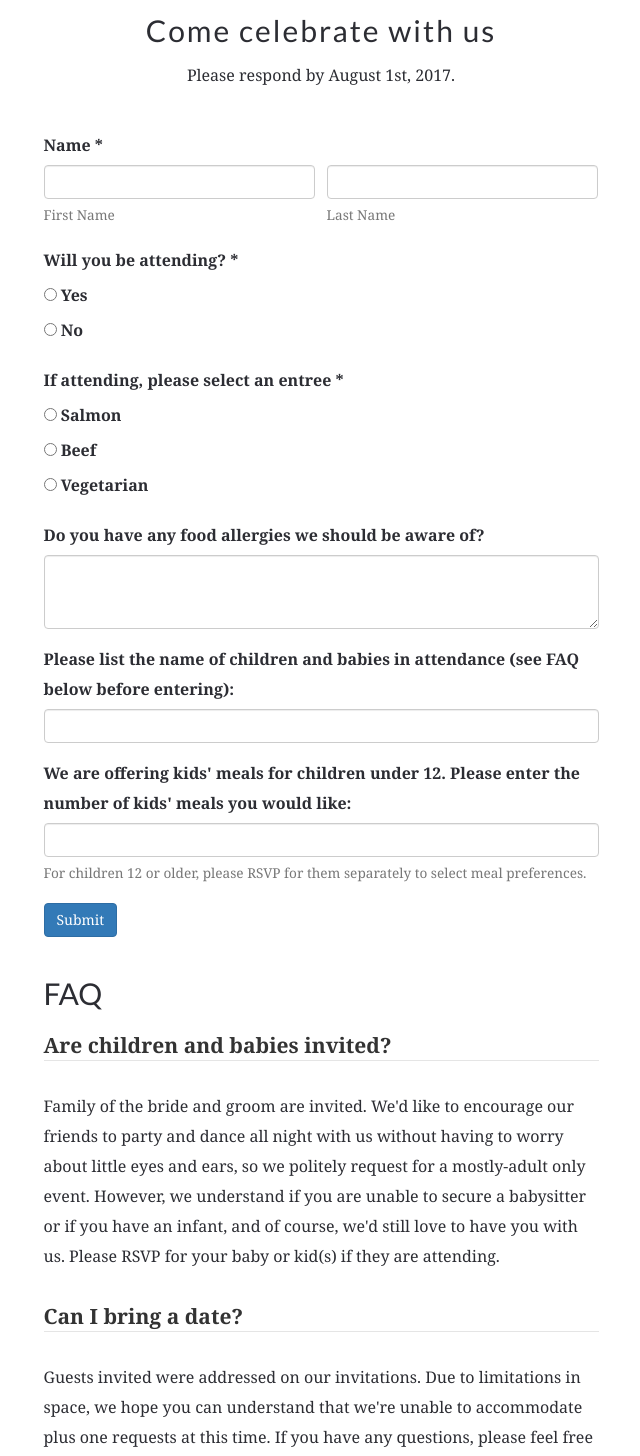
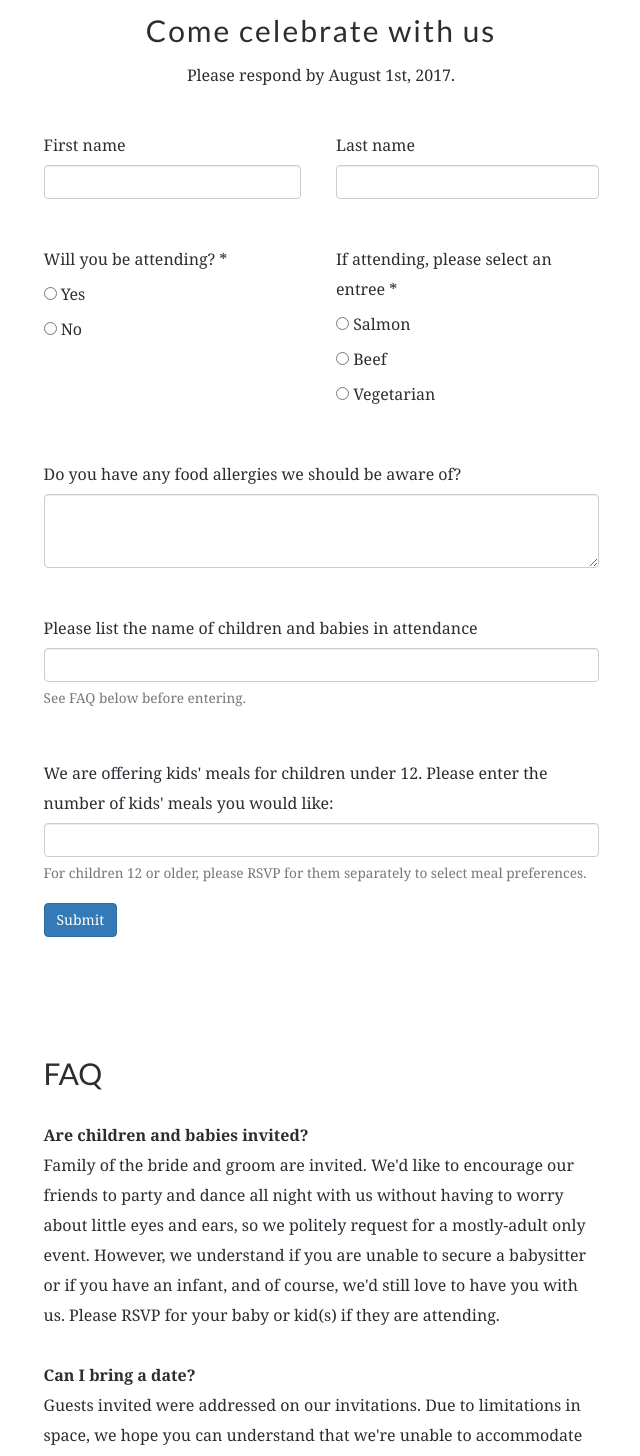
Before and after one commit to hsuhanooi/wedding, a React (Create React App) app: page /rsvp in a window 1280 px wide. Shown: the part 120-1576 px from the top of the page, without its empty margins (319-959 px from the left). Built offline with nearby package versions, Linux system fonts and the light colour scheme.

Commit message:
styled the rsvp page

```diff
--- a/src/App.css
+++ b/src/App.css
@@ -103,16 +103,20 @@ img.modal-image {
 }
 
 .questions {
-  margin-top: 40px;
+  margin-top: 120px;
+}
+
+.questions h2 {
+  margin-bottom: 30px;
 }
 
 .question-div {
-  margin-top: 20px;
+  margin-top: 30px;
 }
 
 p.question {
-  font-size: 16px;
   font-weight: 700;
+  margin: 0;
 }
 
 p.answer {
--- a/src/index.css
+++ b/src/index.css
@@ -23,6 +23,10 @@ h1 {
 
 h4 {
   font-weight: bold;
+}
+
+label {
+  font-weight: normal;
 }
 
 .App {
--- a/src/rsvp_form.js
+++ b/src/rsvp_form.js
@@ -81,21 +81,33 @@ class RsvpForm extends React.Component {
         <Confirmation showSuccess={this.state.showSuccess} />
         <ErrorDialog showErrors={this.state.showErrors} />
         <form onSubmit={this.handleSubmit} action='/rsvp' method='post'>
-          <div>
-            <label className="label-name">Name *</label>
+
+          <div className="row">
+            <div className="flex">
+
+              <div className="col-md-6">
+                <div className="form-group first-name">
+                   <label for="first-name">First name</label>
+                  <input type="text" name="firstName" ref={(firstName) => this.firstName = firstName} className="form-control input-name" id="first-name"/>
+                </div>
               </div>
 
-          <div className="flex">
-            <div className="form-group half-width first-name">
-              <input type="text" name="firstName" ref={(firstName) => this.firstName = firstName} className="form-control input-name" id="first-name"/>
-              <small id="firstNameHelp" className="form-text text-muted">First Name</small>
-            </div>
-            <div className="form-group half-width">
+              <div className="col-md-6">
+                <div className="form-group">
+                  <label for="last-name">Last name</label>
                   <input type="text" name="lastName" ref={(lastName) => this.lastName = lastName} className="form-control" id="last-name" />
-              <small id="lastNameHelp" className="form-text text-muted">Last Name</small>
                 </div>
               </div>
+
+            </div>
+          </div>
+
+          <br/>
+
+          <div className="row">
+
             <div className="respond">
+              <div className="col-md-6">
                 <fieldset className="form-group">
                   <label className="label-coming">Will you be attending? *</label>
                   <div className="form-check">
@@ -112,8 +124,10 @@ class RsvpForm extends React.Component {
                   </div>
                 </fieldset>
               </div>
+            </div>
 
             <div className="foodpref">
+              <div className="col-md-6">
                 <fieldset className="form-group">
                   <label className="label-foodpref">If attending, please select an entree *</label>
                   <div className="form-check">
@@ -128,7 +142,6 @@ class RsvpForm extends React.Component {
                       &nbsp;Beef
                     </label>
                   </div>
-
                   <div className="form-check">
                     <label className="form-check-label">
                       <input type="radio" className="form-check-input" name="foodprefRadio" id="foodprefVeg" value="vegetarian" onChange={this.handleFoodprefChange} checked={this.state.foodpref === 'vegetarian'}/>
@@ -137,21 +150,42 @@ class RsvpForm extends React.Component {
                   </div>
                 </fieldset>
               </div>
+            </div>
 
+          </div>
+
+          <br/>
+
+          <div className="row">
+            <div className="col-md-12">
               <div className="form-group allergies">
                 <label className="label-allergies">Do you have any food allergies we should be aware of?</label>
                 <textarea name="allergies" className="form-control" ref={(allergies) => this.allergies = allergies} id="textareaallergies" rows="3"></textarea>
               </div>
+            </div>
+          </div>
 
+          <br/>
+
+          <div className="row">
+            <div className="col-md-12">
               <div className="form-group kids">
-            <label className="label-kids">Please list the name of children and babies in attendance (see FAQ below before entering):</label>
+                <label className="label-kids">Please list the name of children and babies in attendance</label>
+                <input type="text" className="form-control" ref={(kids) => this.kids = kids} name="kids" id="textkids" />
+                <small id="kidsmealhelp" className="form-text text-muted">See FAQ below before entering.</small>
+              </div>
+            </div>
+          </div>
+
+          <br/>
+
+          <div className="row">
+            <div className="col-md-12">
               <div className="form-group">
-              <input type="text" className="form-control" ref={(kids) => this.kids = kids} name="kids" id="textkids" />
-            </div>
                 <label className="label-kidsmeals">We are offering kids' meals for children under 12. Please enter the number of kids' meals you would like:</label>
-            <div className="form-group">
                 <input type="text" className="form-control" ref={(kidsmeals) => this.kidsmeals = kidsmeals} name="kidsmeals" id="textkidsmeals" />
                 <small id="kidsmealhelp" className="form-text text-muted">For children 12 or older, please RSVP for them separately to select meal preferences.</small>
+              </div>
             </div>
           </div>
 
--- a/src/views/Rsvp.js
+++ b/src/views/Rsvp.js
@@ -20,11 +20,11 @@ class Rsvp extends Component {
             <div className="questions">
               <h2>FAQ</h2>
               <div className="question-div">
-                <p className="question"><legend>Are children and babies invited?</legend></p>
+                <p className="question">Are children and babies invited?</p>
                 <p className="answer">Family of the bride and groom are invited. We'd like to encourage our friends to party and dance all night with us without having to worry about little eyes and ears, so we politely request for a mostly-adult only event. However, we understand if you are unable to secure a babysitter or if you have an infant, and of course, we'd still love to have you with us. Please RSVP for your baby or kid(s) if they are attending.</p>
               </div>
               <div className="question-div">
-                <p className="question"><legend>Can I bring a date?</legend></p>
+                <p className="question">Can I bring a date?</p>
                 <p className="answer">Guests invited were addressed on our invitations. Due to limitations in space, we hope you can understand that we're unable to accommodate plus one requests at this time. If you have any questions, please feel free to email, call or text us.</p>
               </div>
             </div>
```
Lines whose indentation alone changed are shown as unchanged.
